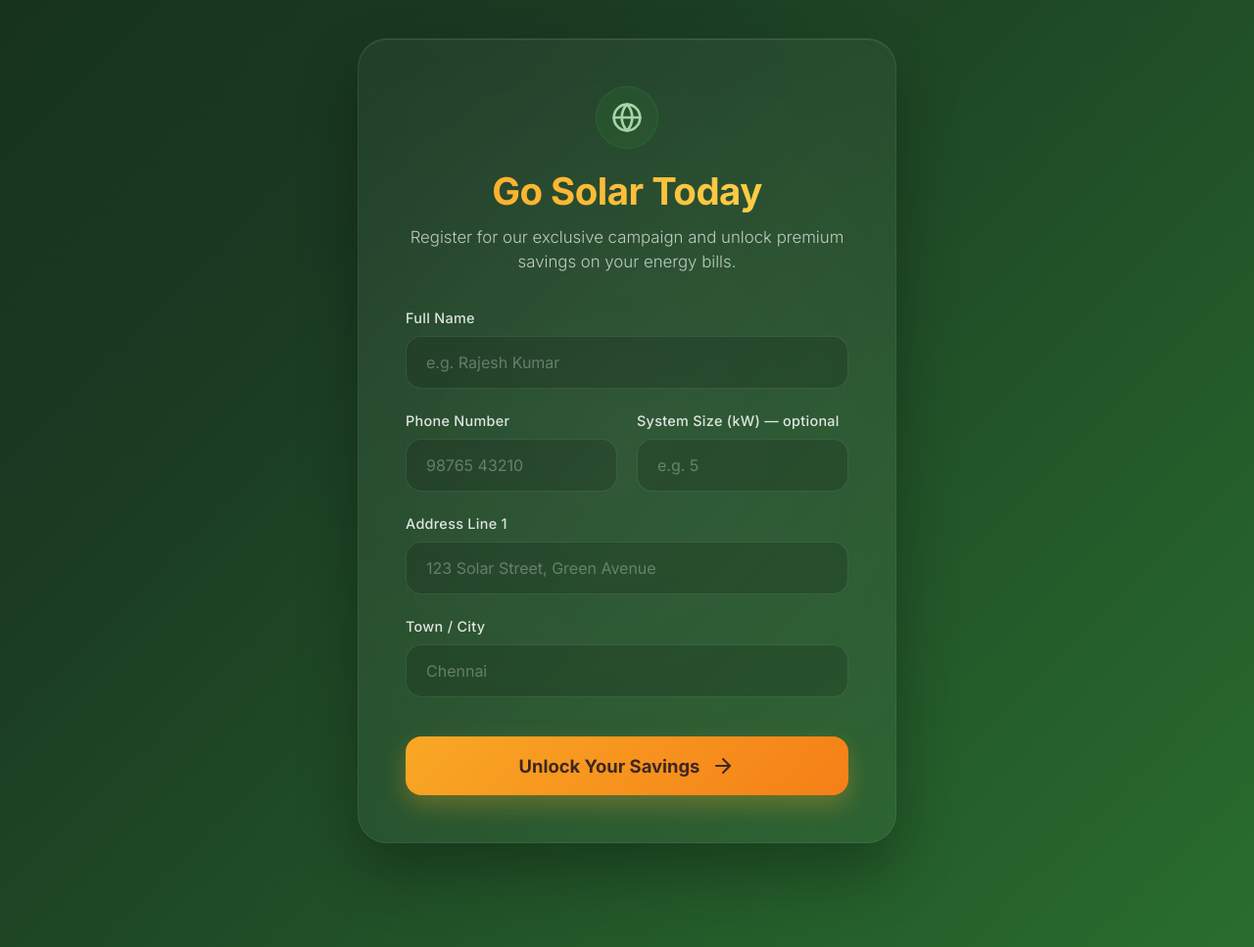
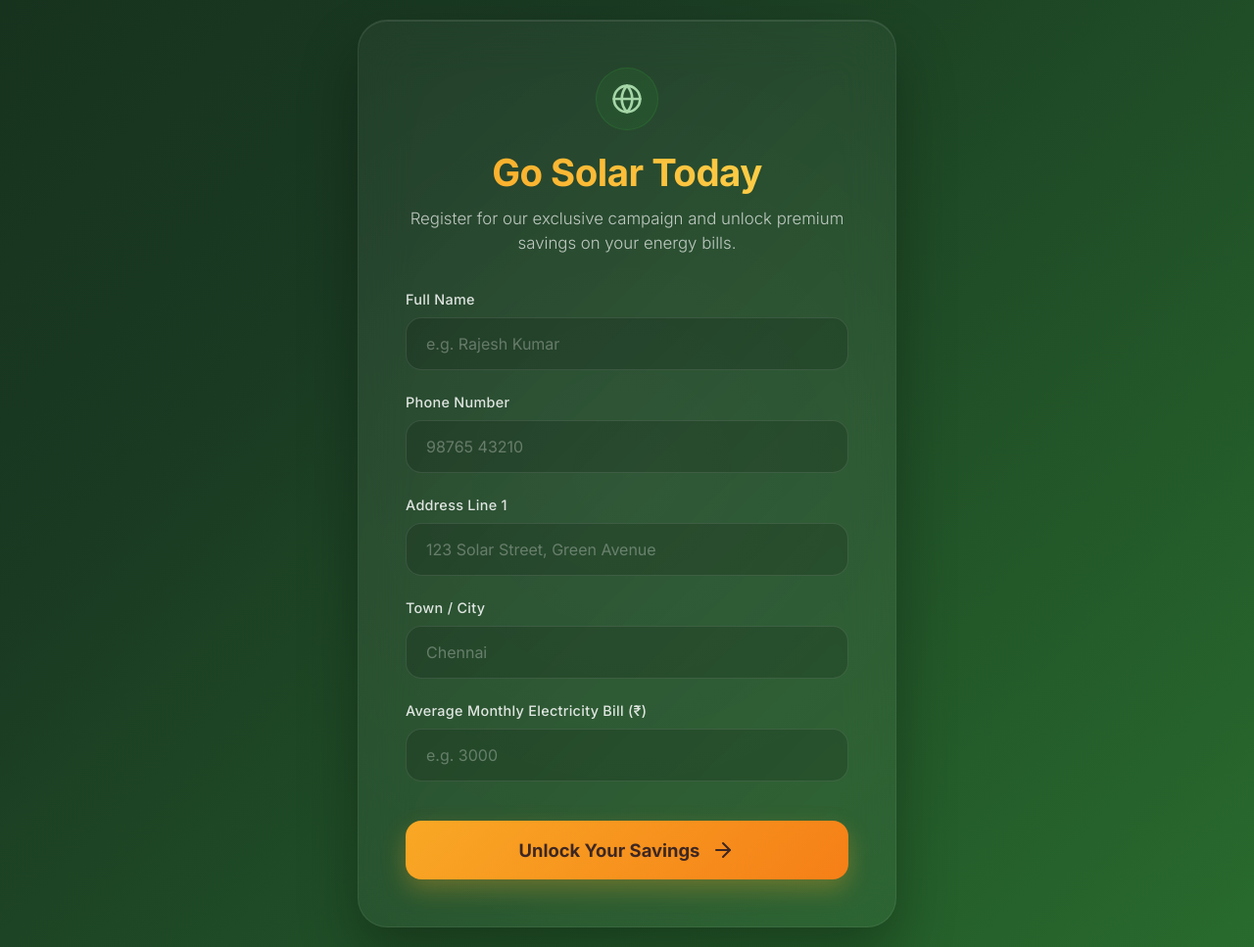
Before and after one commit to nbkarthi/greenriseenergy, a Jekyll site: the page campaign/index.html, which Jekyll copies as it is, in a window 1280 px wide. Shown: the whole page at 98% size. Built offline with Jekyll 4.4.1, drawn with Linux system fonts in a browser that asks for light colours.

Commit message:
feat: replace system size input with average monthly electricity bill field in campaign form

```diff
--- a/campaign/index.html
+++ b/campaign/index.html
@@ -219,15 +219,9 @@
                     <label for="name">Full Name</label>
                     <input type="text" id="name" name="name" placeholder="e.g. Rajesh Kumar" required>
                 </div>
-                <div class="grid-2">
-                    <div class="form-group">
-                        <label for="phone">Phone Number</label>
-                        <input type="tel" id="phone" name="phone" placeholder="98765 43210" required pattern="[6-9][0-9]{9}" maxlength="10" inputmode="numeric" title="Enter a 10-digit mobile number">
-                    </div>
-                    <div class="form-group">
-                        <label for="kw">System Size (kW) — optional</label>
-                        <input type="number" id="kw" name="kw" placeholder="e.g. 5" min="1">
-                    </div>
+                <div class="form-group">
+                    <label for="phone">Phone Number</label>
+                    <input type="tel" id="phone" name="phone" placeholder="98765 43210" required pattern="[6-9][0-9]{9}" maxlength="10" inputmode="numeric" title="Enter a 10-digit mobile number">
                 </div>
                 <div class="form-group">
                     <label for="address_1">Address Line 1</label>
@@ -236,6 +230,10 @@
                 <div class="form-group">
                     <label for="town">Town / City</label>
                     <input type="text" id="town" name="town" placeholder="Chennai" required>
+                </div>
+                <div class="form-group">
+                    <label for="monthly_bill">Average Monthly Electricity Bill (₹)</label>
+                    <input type="number" id="monthly_bill" name="monthly_bill" placeholder="e.g. 3000" min="0" step="1" inputmode="numeric" pattern="[0-9]*">
                 </div>
                 <div class="cf-turnstile" data-sitekey="0x4AAAAAADrXsJDarvzyJpvB" style="display: flex; justify-content: center; margin-bottom: 16px;"></div>
                 <button type="submit" class="submit-btn" id="submitBtn">
@@ -282,7 +280,7 @@
             const payload = {
                 name: document.getElementById('name').value,
                 phone_no: document.getElementById('phone').value,
-                system_kw: parseFloat(document.getElementById('kw').value) || null,
+                bill_amount: parseInt(document.getElementById('monthly_bill').value, 10) || null,
                 address: document.getElementById('address_1').value,
                 city: document.getElementById('town').value,
                 source: 'campaign',
```
